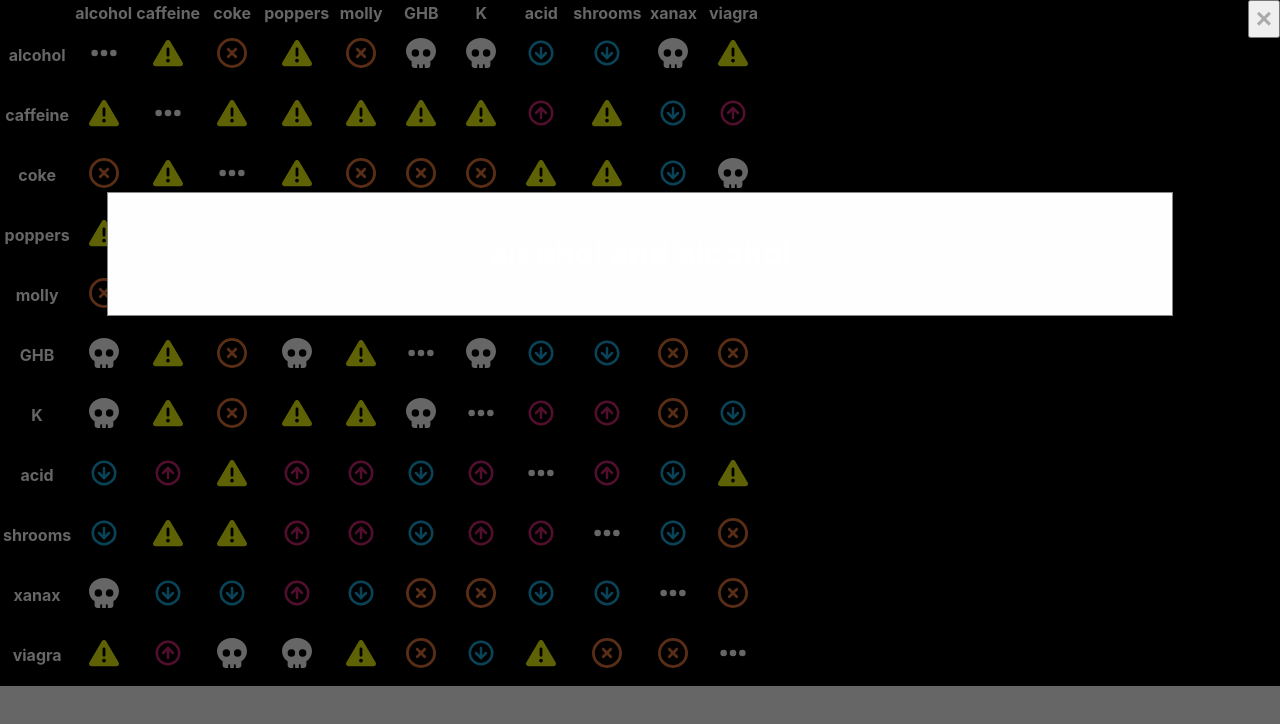
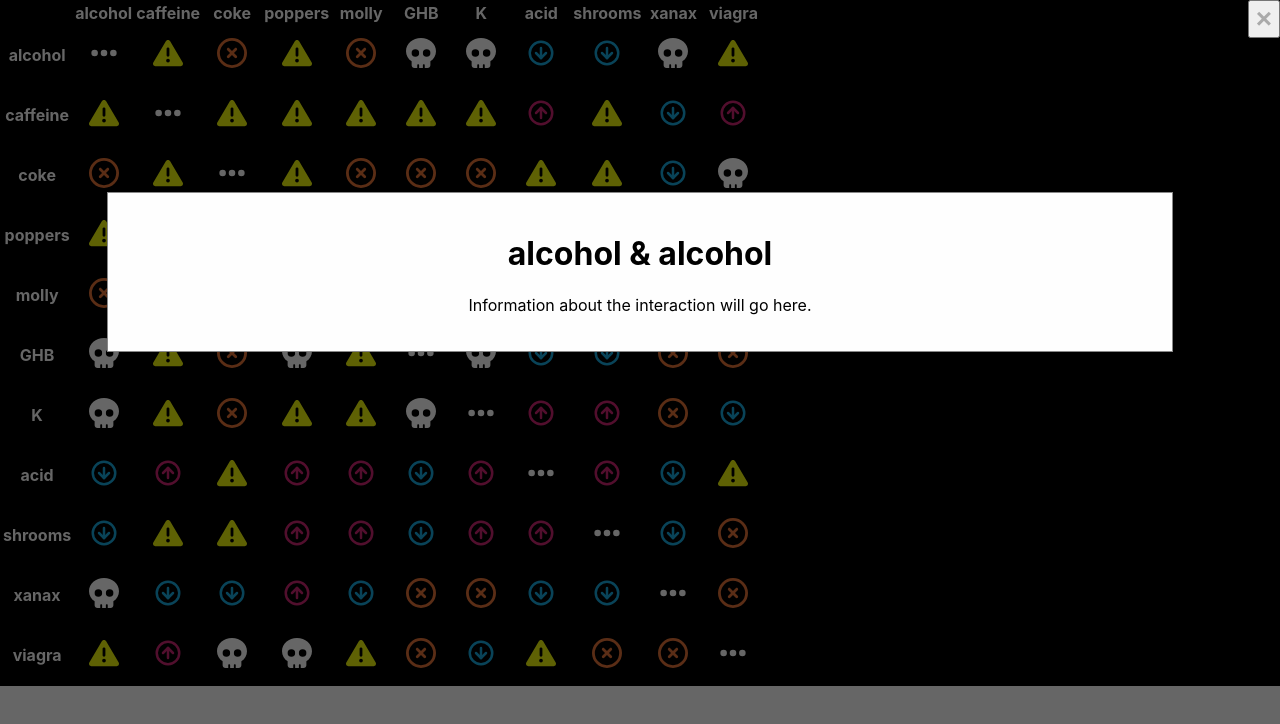
Before and after one commit to prestonjarnagin/interactive-interactions, a React (Create React App) app: page / in a window 1280 px wide. Both pictures are taken after a click on the element 103 px from the left and 55 px from the top of the page. Shown: the top 724 px of the page. Built offline with nearby package versions, Linux system fonts and the light colour scheme.

Commit message:
Add basic modal content

```diff
--- a/src/Comparison.js
+++ b/src/Comparison.js
@@ -4,6 +4,7 @@ import { FaEllipsis, FaTriangleExclamation, FaRegCircleXmark, FaSkull } from "re
 import { TbCircleArrowDown, TbCircleArrowUp } from "react-icons/tb";
 import { interactions } from './interactions'
 import { Modal } from './Modal'
+import { InteractionInformation } from './InteractionInformation'
 
 const icons = {
   warn: <FaTriangleExclamation size={30} color="rgb(235,243,10)"/>,
@@ -48,7 +49,7 @@ export const Comparison = ({substances}) => {
       <ComparisonIcon substances={substances}/>
       {showModal && (
         <Modal closeHandler={closeHandler}>
-          <h1>{substances[0]} and {substances[1]}</h1>
+          <InteractionInformation substances={substances}/>
         </Modal>
       )}
     </div>
--- /dev/null
+++ b/src/InteractionInformation.js
@@ -0,0 +1,18 @@
+export const InteractionInformation = ({substances}) => {
+  return (
+    <div>
+      <h1
+        style={{
+          color: 'black',
+        }}
+      >
+        {substances[0]} & {substances[1]}
+      </h1>
+      <p
+        style={{
+          color: 'black',
+        }}
+      >Information about the interaction will go here.</p>
+    </div>
+  )
+}
```
